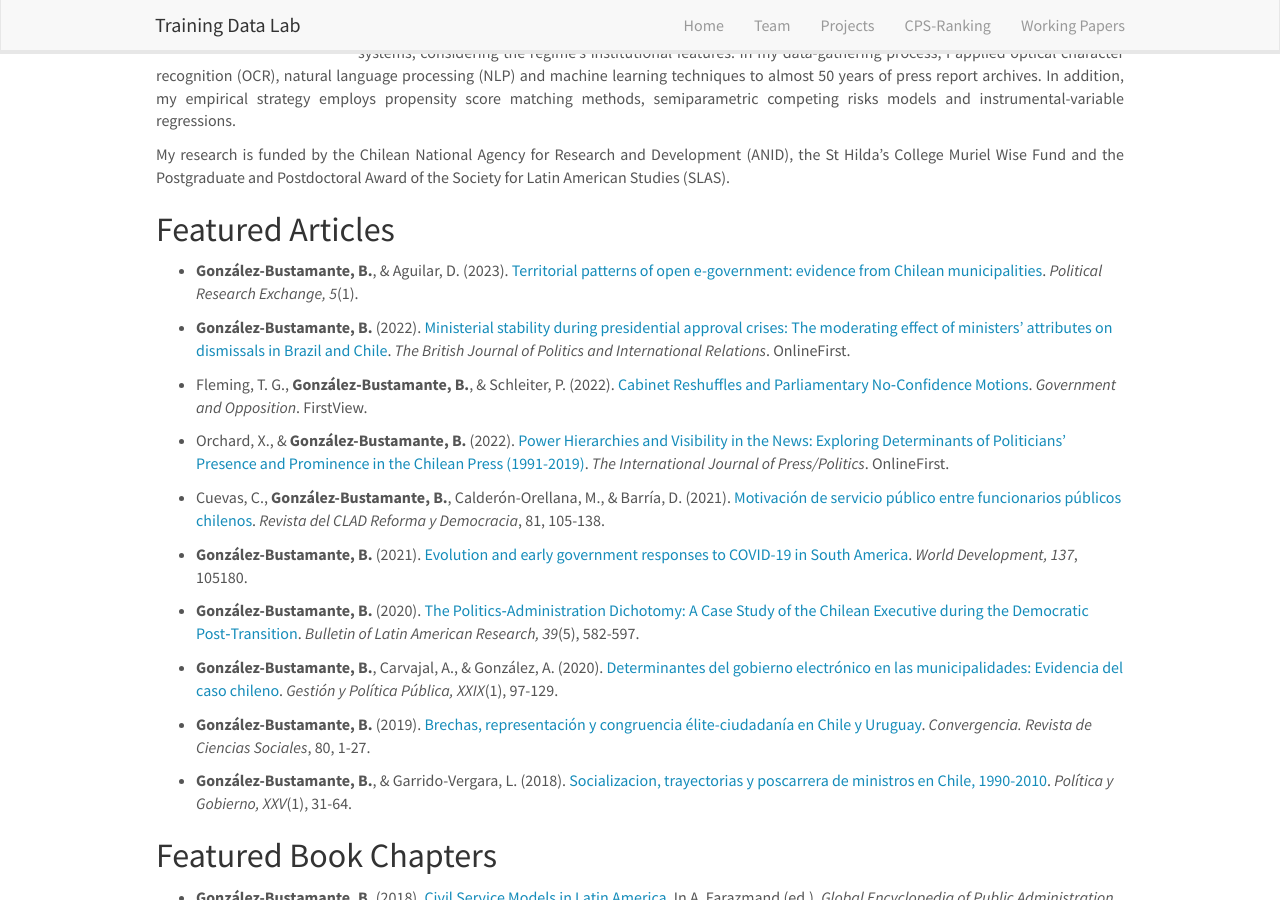
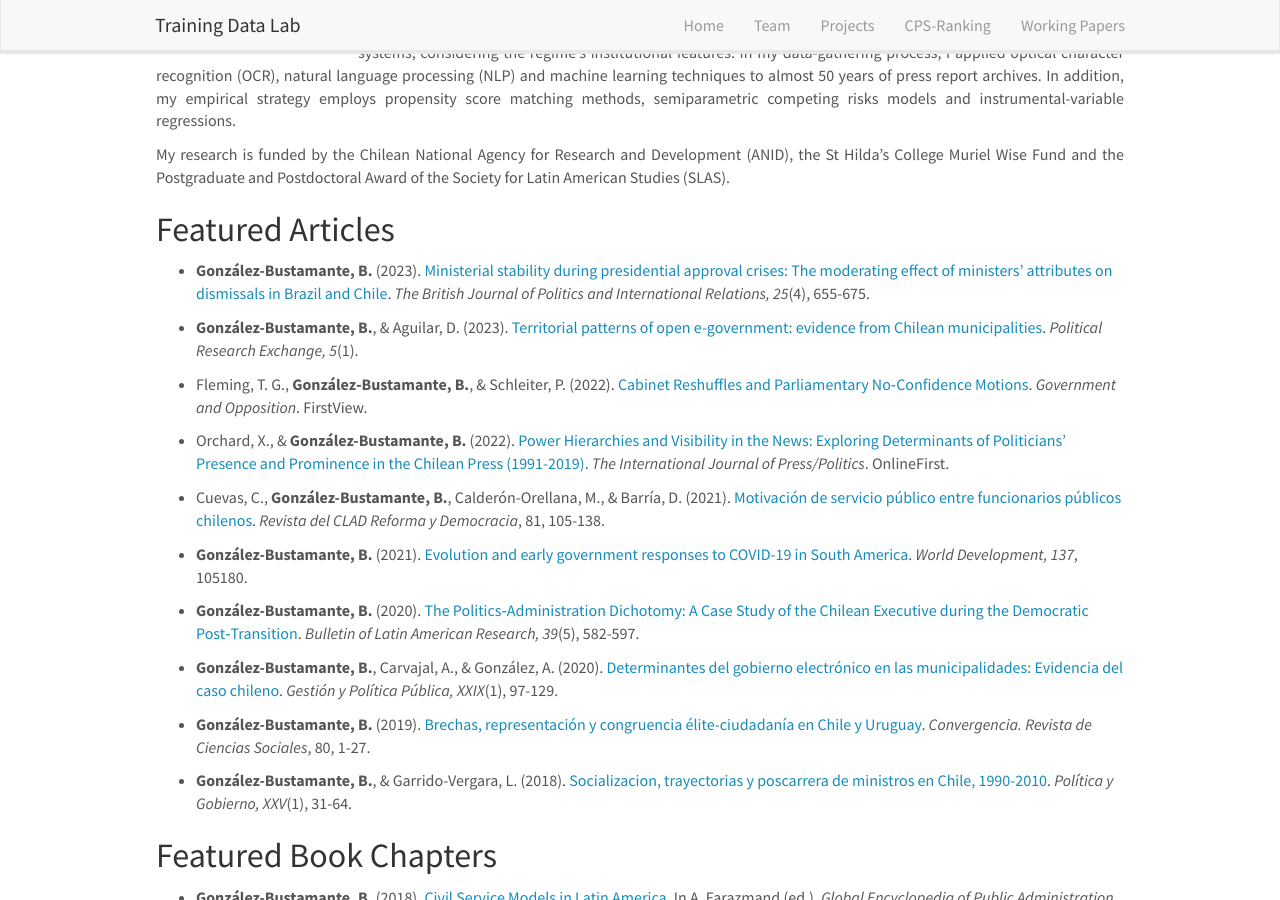
Before and after one commit to training-datalab/old-training-datalab.com, a Jekyll site: the page built from _pages/bgonzalezbustamante.md, in a window 1280 px wide and 900 px high, scrolled down 301 px. Built offline with Jekyll 4.4.1, drawn with Linux system fonts in a browser that asks for light colours; nearby versions of some CDN libraries; some of the changed lines change nothing that is shown; some of the changed text lies outside the part shown.

Commit message:
Update bgonzalezbustamante.md

```diff
--- a/_pages/bgonzalezbustamante.md
+++ b/_pages/bgonzalezbustamante.md
@@ -18,9 +18,9 @@ permalink: /team/bgonzalezbustamante/
 
 ## Featured Articles
 
+- **González-Bustamante, B.** (2023). <a href="https://doi.org/10.1177/13691481221124850" target="_blank">Ministerial stability during presidential approval crises: The moderating effect of ministers’ attributes on dismissals in Brazil and Chile</a>. *The British Journal of Politics and International Relations, 25*(4), 655-675.
+
 - **González-Bustamante, B.**, & Aguilar, D. (2023). <a href="https://doi.org/10.1080/2474736X.2023.2194369" target="_blank">Territorial patterns of open e-government: evidence from Chilean municipalities</a>. *Political Research Exchange, 5*(1).
-
-- **González-Bustamante, B.** (2022). <a href="https://doi.org/10.1177/13691481221124850" target="_blank">Ministerial stability during presidential approval crises: The moderating effect of ministers’ attributes on dismissals in Brazil and Chile</a>. *The British Journal of Politics and International Relations*. OnlineFirst.
 
 - Fleming, T. G., **González‑Bustamante, B.**, & Schleiter, P. (2022). <a href="https://doi.org/10.1017/gov.2022.23" target="_blank">Cabinet Reshuffles and Parliamentary No‑Confidence Motions</a>. *Government and Opposition*. FirstView.
 
@@ -70,7 +70,7 @@ permalink: /team/bgonzalezbustamante/
 
 - **González-Bustamante, B.**, & Luci, F. (2021). <a href="http://www.revistapleyade.cl/index.php/OJS/article/view/359" target="_blank">Élites políticas en América Latina: Socialización, trayectorias y capitales</a>. *Pléyade, Revista de Humanidades y Ciencias Sociales*, 28, 21-32.
 
-- **González-Bustamante, B.** (2021). <a href="https://revistas.unife.edu.pe/index.php/comunife/article/view/2580/" target="_blank">Hibridación digital en el Cono Sur: Consumo de medios tradicionales, digitales y uso de redes sociales</a>. *Comunifé: Revista de Comunicación Social*, 21, 31-39.
+- **González-Bustamante, B.** (2021). <a href="https://www.researchgate.net/publication/363158016_Hibridacion_digital_en_el_Cono_Sur_Consumo_de_medios_tradicionales_digitales_y_uso_de_redes_sociales" target="_blank">Hibridación digital en el Cono Sur: Consumo de medios tradicionales, digitales y uso de redes sociales</a>. *Comunifé: Revista de Comunicación Social*, 21, 31-39.
 
 - **González-Bustamante, B.**, Astete, M., & Orvenes, B. (2020). <a href="https://doi.org/10.31235/osf.io/vshcz" target="_blank">Senior Public Managers: A Novel Dataset on Members of the Chilean Civil Service</a>. *Revista de Gestión Pública, IX*(2), 151-169.
 
@@ -94,4 +94,4 @@ Personal website: <a href="https://bgonzalezbustamante.com/" target="_blank">htt
 Institutional website: <a href="https://www.politics.ox.ac.uk/person/bastian-gonzalez-bustamante" target="_blank">https://www.politics.ox.ac.uk/person/bastian-gonzalez-bustamante</a><br />
 <br />
 <small>70% of works as first author, 27% as sole author.</small><br />
-<small>Last updated: November 1, 2023.</small>
+<small>Last updated: November 9, 2023.</small>
```
